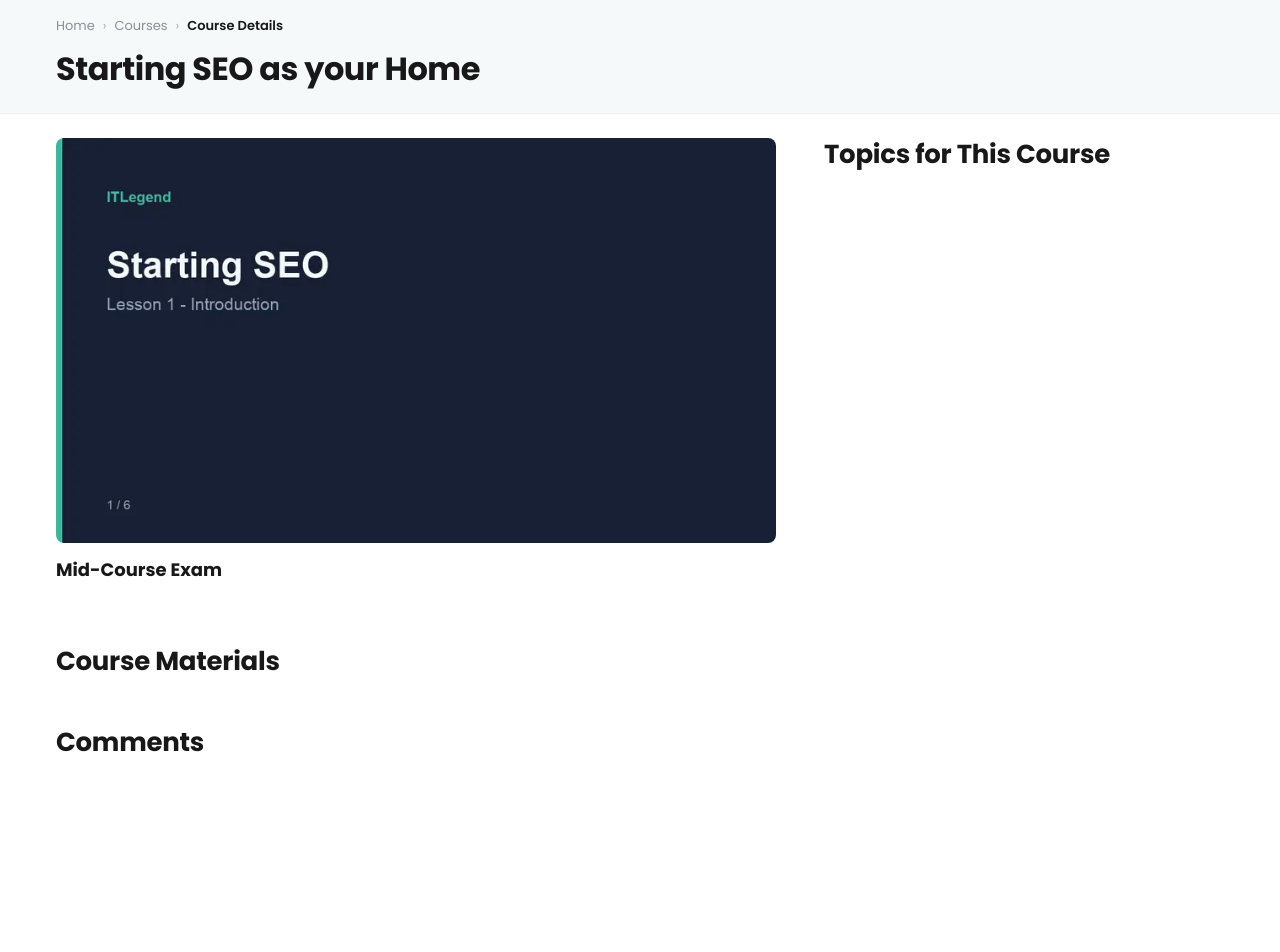
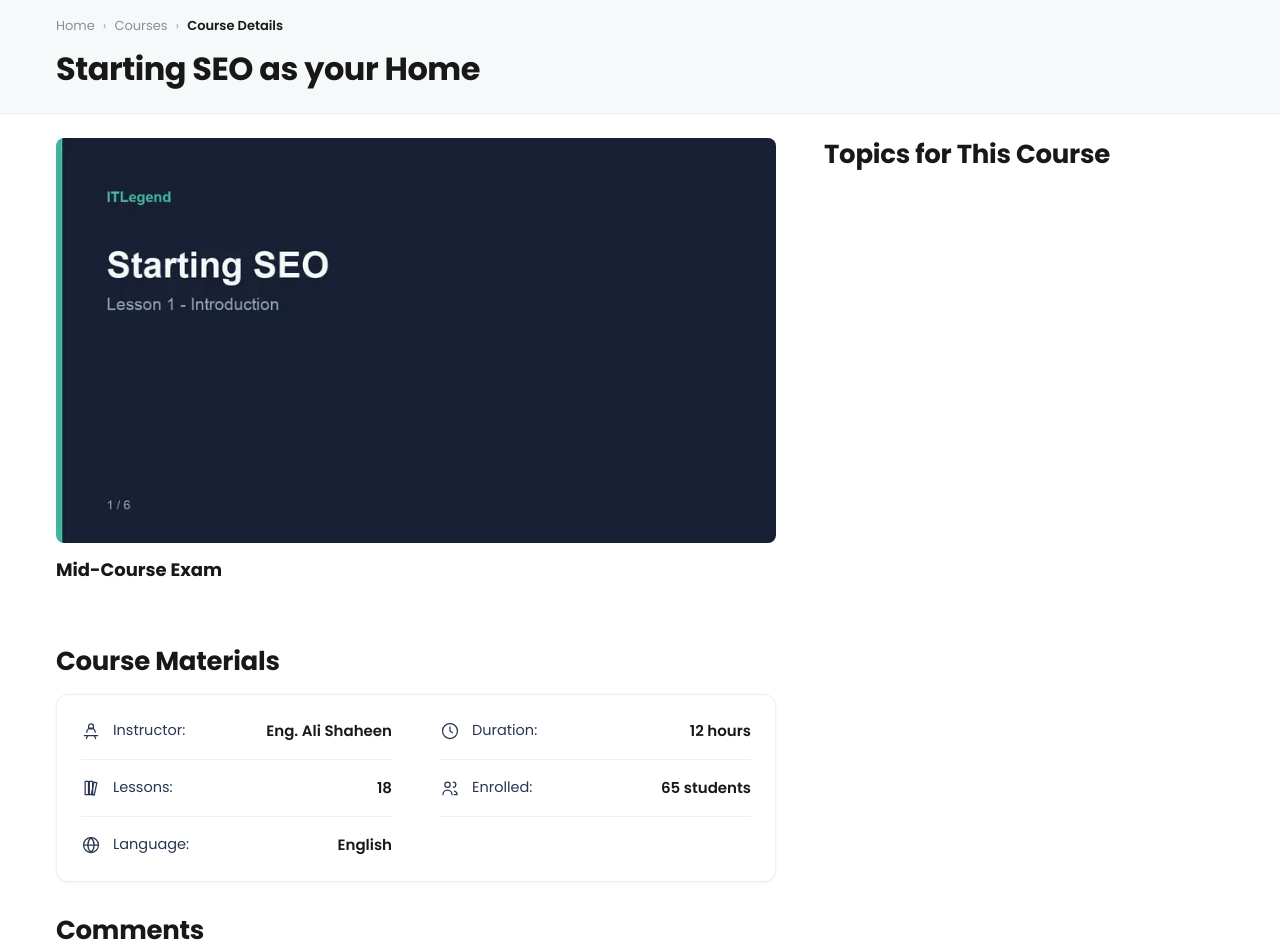
Before and after one commit to zikaloai71/course-player, a Next.js app: page /courses/starting-seo-as-your-home in a window 1280 px wide. Shown: the top 952 px of the page. Before the commit the page ends 838 px from the top, so only its background shows below. Built offline with nearby package versions, Linux system fonts and the light colour scheme.

Commit message:
feat: course materials section

```diff
--- a/src/app/courses/[slug]/page.tsx
+++ b/src/app/courses/[slug]/page.tsx
@@ -2,6 +2,7 @@
 import Image from "next/image";
 import { notFound } from "next/navigation";
 import { PageHeader } from "@/components/ui/PageHeader";
+import { CourseMaterials } from "@/components/course/CourseMaterials";
 import { getCourse, getCourses, getLesson } from "@/lib/data";
 import { nextLesson } from "@/lib/progress";
 import styles from "./page.module.css";
@@ -73,6 +74,7 @@
           <h2 id="materials-heading" className={styles.heading}>
             Course Materials
           </h2>
+          <CourseMaterials course={course} />
         </section>
 
         <aside className={styles.topics} aria-labelledby="topics-heading">
--- /dev/null
+++ b/src/components/course/CourseMaterials.module.css
@@ -0,0 +1,45 @@
+.card {
+  display: grid;
+  padding: var(--s-2) var(--s-5);
+  border: 1px solid var(--line);
+  border-radius: var(--r-lg);
+  background: var(--card);
+  box-shadow: var(--shadow-sm);
+}
+
+/* Two columns from tablet up, as in the design. */
+@media (min-width: 560px) {
+  .card {
+    grid-template-columns: 1fr 1fr;
+    column-gap: var(--s-7);
+  }
+}
+
+.row {
+  display: grid;
+  grid-template-columns: 1fr auto;
+  align-items: center;
+  gap: var(--s-3);
+  padding-block: var(--s-4);
+  border-bottom: 1px solid var(--line);
+}
+
+.row:last-child {
+  border-bottom: 0;
+}
+
+.label {
+  display: flex;
+  align-items: center;
+  gap: var(--s-3);
+  color: var(--navy);
+  font-size: 14.5px;
+}
+
+.value {
+  margin: 0;
+  font-weight: 600;
+  text-align: right;
+  /* Long instructor names and languages wrap instead of pushing the label out. */
+  overflow-wrap: anywhere;
+}
--- /dev/null
+++ b/src/components/course/CourseMaterials.tsx
@@ -0,0 +1,34 @@
+import type { Course } from "@/types/course";
+import { Icon, type IconName } from "@/components/ui/Icon";
+import { allLessons } from "@/lib/progress";
+import styles from "./CourseMaterials.module.css";
+
+type Row = { icon: IconName; label: string; value: string };
+
+function rows(course: Course): Row[] {
+  const { durationHours, enrolled, language } = course.materials;
+  return [
+    { icon: "instructor", label: "Instructor", value: course.instructor },
+    { icon: "clock", label: "Duration", value: `${durationHours} hours` },
+    { icon: "lessons", label: "Lessons", value: `${allLessons(course).length}` },
+    { icon: "enrolled", label: "Enrolled", value: `${enrolled} students` },
+    { icon: "globe", label: "Language", value: language },
+  ];
+}
+
+export function CourseMaterials({ course }: { course: Course }) {
+  return (
+    <dl className={styles.card}>
+      {rows(course).map((row) => (
+        <div key={row.label} className={styles.row}>
+          {/* The icon lives in the <dt> so the <dl> stays valid: div > dt + dd. */}
+          <dt className={styles.label}>
+            <Icon name={row.icon} />
+            {row.label}:
+          </dt>
+          <dd className={styles.value}>{row.value}</dd>
+        </div>
+      ))}
+    </dl>
+  );
+}
--- /dev/null
+++ b/src/components/ui/Icon.tsx
@@ -0,0 +1,63 @@
+/**
+ * The few line icons the design uses, drawn inline so there is no icon library
+ * and no extra request. All of them inherit `currentColor`.
+ */
+const PATHS = {
+  clock: (
+    <>
+      <circle cx="12" cy="12" r="9" />
+      <path d="M12 7v5l3 2" />
+    </>
+  ),
+  lessons: (
+    <>
+      <path d="M5 4h4v16H5z" />
+      <path d="M10 4h4v16h-4z" />
+      <path d="m15.5 5 3.5.9-3.1 14.6-3.5-.9z" />
+    </>
+  ),
+  enrolled: (
+    <>
+      <circle cx="9" cy="8" r="3.2" />
+      <path d="M3.5 20a5.5 5.5 0 0 1 11 0" />
+      <path d="M16 11a3 3 0 0 0 0-6" />
+      <path d="M17 20h3.5a4.5 4.5 0 0 0-3-4.2" />
+    </>
+  ),
+  globe: (
+    <>
+      <circle cx="12" cy="12" r="9" />
+      <path d="M3 12h18" />
+      <path d="M12 3c2.5 2.6 3.8 5.7 3.8 9S14.5 18.4 12 21c-2.5-2.6-3.8-5.7-3.8-9S9.5 5.6 12 3Z" />
+    </>
+  ),
+  instructor: (
+    <>
+      <circle cx="12" cy="6.5" r="3" />
+      <path d="M7 13.5a5 5 0 0 1 10 0" />
+      <path d="M4 17.5h16" />
+      <path d="M6.5 21 8 17.5M17.5 21 16 17.5" />
+    </>
+  ),
+} as const;
+
+export type IconName = keyof typeof PATHS;
+
+export function Icon({ name, size = 20 }: { name: IconName; size?: number }) {
+  return (
+    <svg
+      width={size}
+      height={size}
+      viewBox="0 0 24 24"
+      fill="none"
+      stroke="currentColor"
+      strokeWidth="1.5"
+      strokeLinecap="round"
+      strokeLinejoin="round"
+      aria-hidden="true"
+      focusable="false"
+    >
+      {PATHS[name]}
+    </svg>
+  );
+}
```
